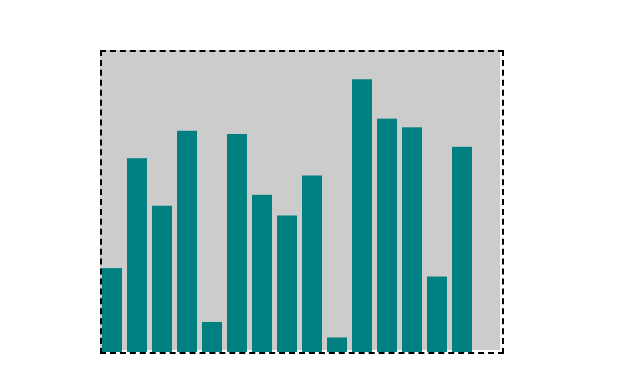
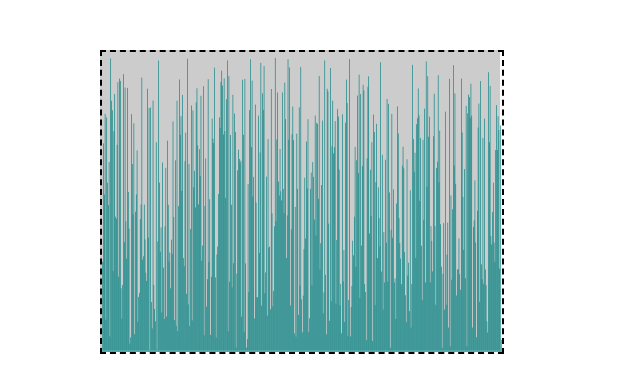
Before and after one commit to juliecoding/practices-D3, a plain HTML site: page exercise1/index.html in a window 1280 px wide. Shown: the whole page, without its empty margins (0-640 px from the left). Drawn offline with nearby package versions, Linux system fonts and the light colour scheme.

Commit message:
Dynamic widths via range band and width of graph/dataset via ordinal scale & domain set to dataset

```diff
--- a/exercise1/index.html
+++ b/exercise1/index.html
@@ -10,16 +10,21 @@
 
     <div id="chartArea"></div>
     <script type="text/javascript">
-      var dataset = _.map(_.range(15), i => Math.random() * 100);
-      var w = 400, h = 300, multiplier = 10;
-      var barWidth = 20, barMargin = 5;
+      var dataset = _.map(_.range(500), i => Math.random() * 100);
+
+      var w = 400, h = 300;
+
       var svg = d3.select('#chartArea').append('svg')
           .attr('width', w)
           .attr('height', h)
           .style('border', '2px dashed black')
 
+      var xScale = d3.scale.ordinal()
+          .domain(dataset)
+          .rangeBands([0, w], 0.2, 0.5); //second argument is the padding between each band (bar); it can feasibly range from 0 (none) to 1 (too much). A measurement of .5 means that the padding between bands is the same width as the bands themselves.  Third argument is padding at the beginning and end of the set of bands (beginning and end of 'x scale' of graph).
+
       var yScale = d3.scale.linear()
-          .domain([0, d3.max(dataset) * 1.1])
+          .domain([0, d3.max(dataset) * 1.02])
           .range([0, h]);
 
       svg.selectAll('rect')
@@ -27,9 +32,9 @@
           .enter()
           .append('rect')
           .attr('class', 'bar')
-          .attr('x', (d, i) => i * (barWidth + barMargin))
+          .attr('x', (d) => xScale(d))
           .attr('y', (d) => h - yScale(d))
-          .attr('width', barWidth)
+          .attr('width', xScale.rangeBand())
           .attr('height', (d) => yScale(d))
     </script>
   </body>
```
